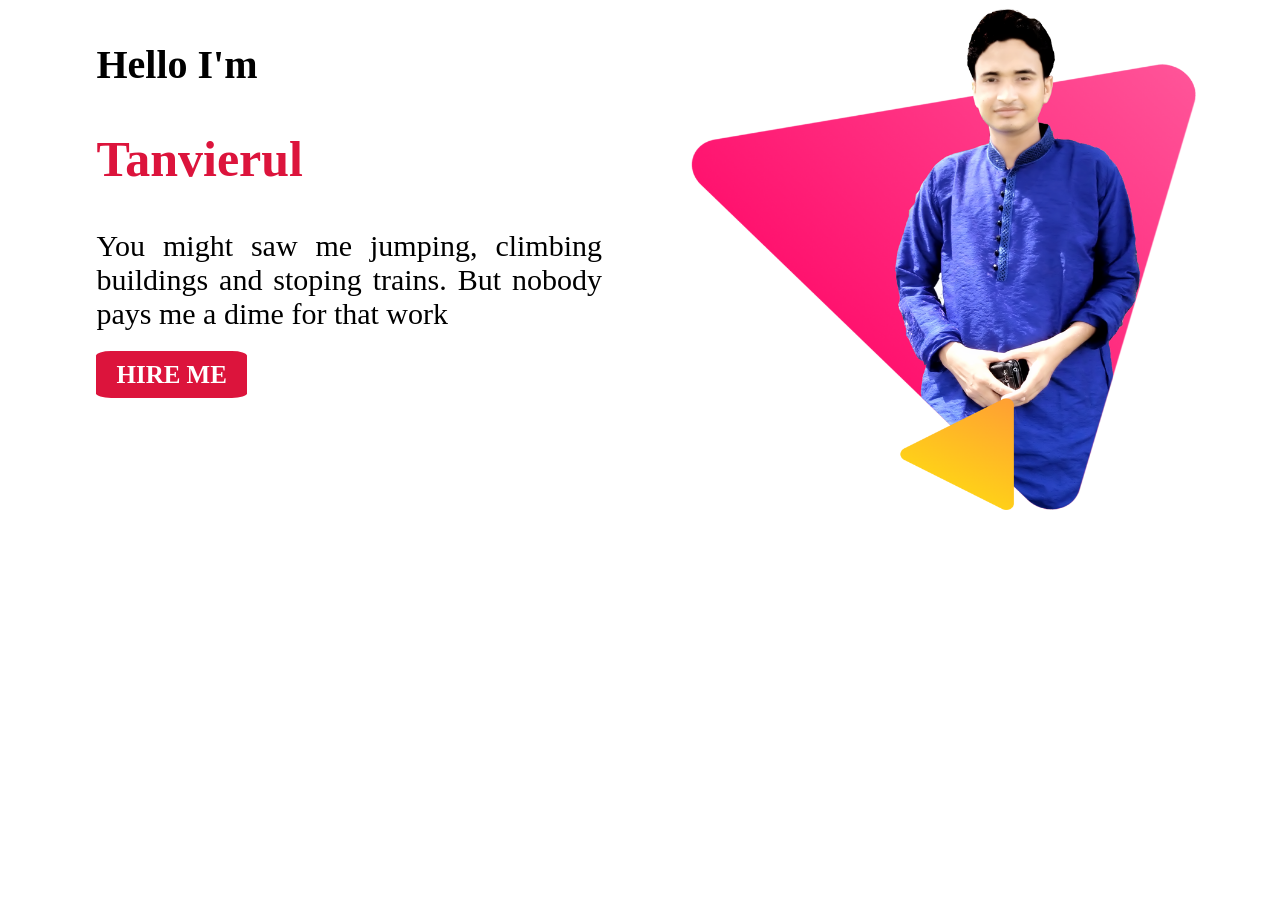
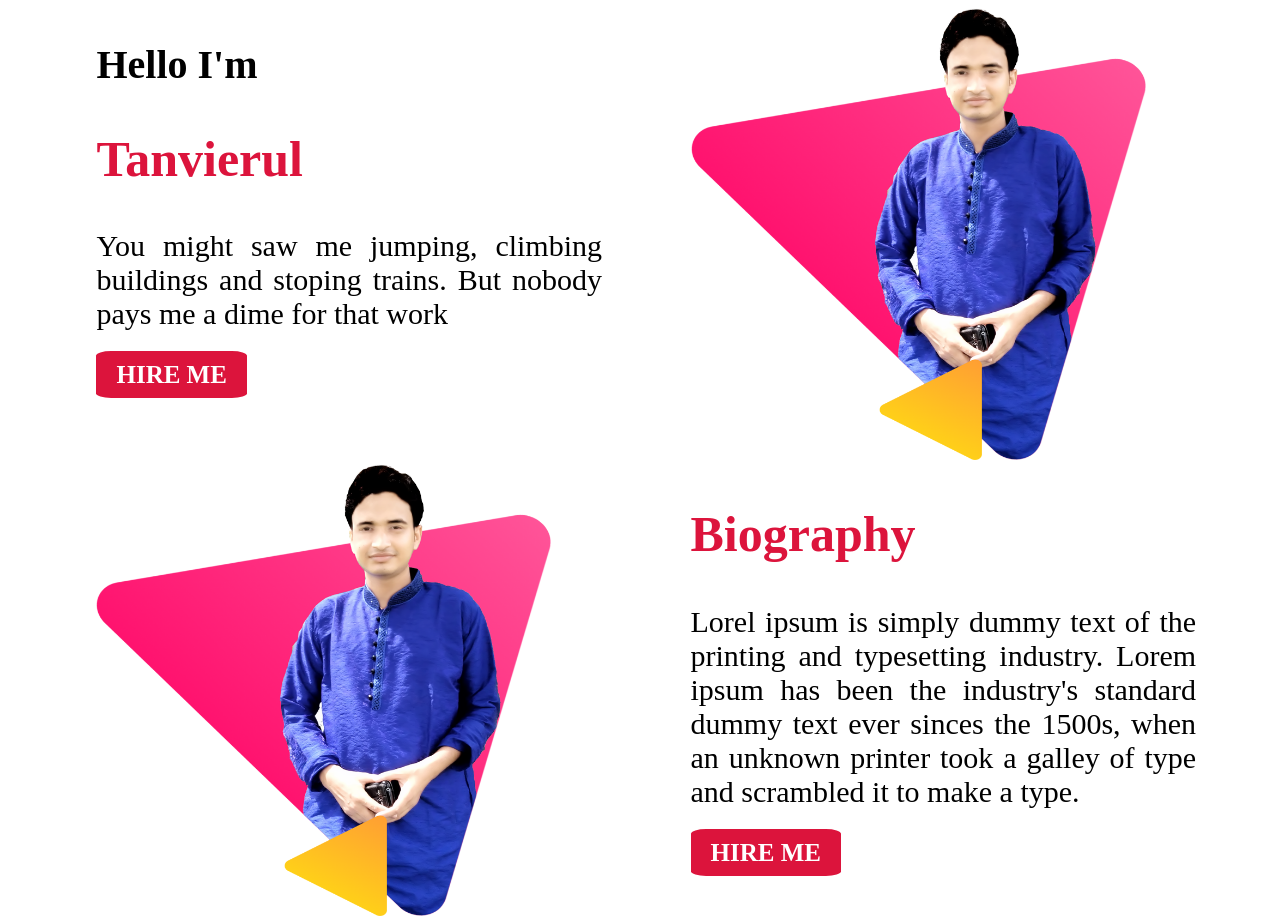
Before and after one commit to tanvierulphero/my-portfolio, a plain HTML site: page index.html in a window 1280 px wide. Before the commit the page ends 800 px from the top, so only its background shows below. Drawn offline with Linux system fonts and the light colour scheme.

Commit message:
new section add

```diff
--- a/index.html
+++ b/index.html
@@ -19,7 +19,16 @@
         <img src="images/tanvierul.png" alt="">
     </div>
 </section>
-
+<section>
+        <div class="half-width">
+        <img src="images/tanvierul.png" alt="">
+    </div>
+    <div class="half-width">
+        <h1>Biography</h1>
+        <p>Lorel ipsum is simply dummy text of the printing and typesetting industry. Lorem ipsum has been the industry's standard dummy text ever sinces the 1500s, when an unknown printer took a galley of type and scrambled it to make a type.</p>
+        <a class="link-button" target="_blank" href="https://www.linkedin.com/in/md-tavirul-islam-b833b3108/https://www.linkedin.com/in/md-tavirul-islam-b833b3108/https://www.linkedin.com/in/md-tavirul-islam-b833b3108/https://www.linkedin.com/in/md-tavirul-islam-b833b3108/https://www.linkedin.com/in/md-tavirul-islam-b833b3108/https://www.linkedin.com/in/md-tavirul-islam-b833b3108/https://www.linkedin.com/in/md-tavirul-islam-b833b3108/">HIRE ME</a>
+    </div>
+</section>
 
 </body>
 </html>
--- a/style.css
+++ b/style.css
@@ -6,8 +6,8 @@ h2{
     font-size: 40px;
 }
 img{
-    max-width: 100%;
-    height: 100%;
+    max-width: 90%;
+    height: auto;
 }
 .half-width{
     width: 40%;
```
